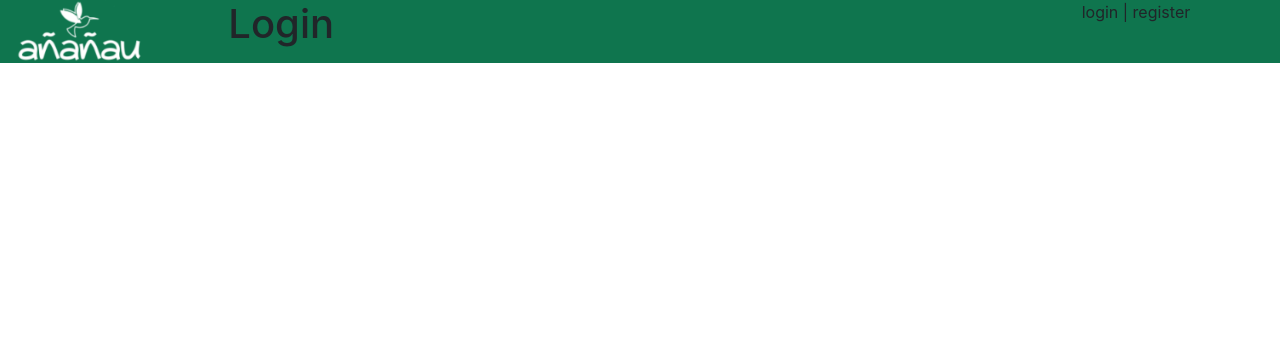
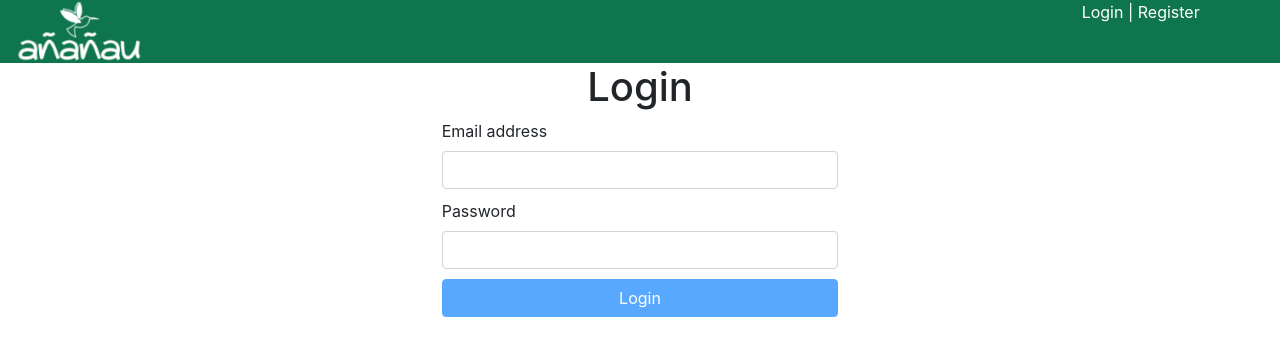
Before and after one commit to lucasverm/ananau-bibliotheek-angular, an Angular app: page / in a window 1280 px wide. Shown: the top 356 px of the page. Built offline with nearby package versions, Linux system fonts and the light colour scheme.

Commit message:
Login pagina werkende met error handeling

```diff
--- a/package.json
+++ b/package.json
@@ -21,6 +21,7 @@
     "@angular/router": "~8.2.9",
     "bootstrap": "^4.4.1",
     "jquery": "^3.4.1",
+    "jshint": "^2.11.0",
     "rxjs": "~6.4.0",
     "tslib": "^1.10.0",
     "zone.js": "~0.9.1"
--- a/src/app/app.module.ts
+++ b/src/app/app.module.ts
@@ -5,6 +5,7 @@ import { AppRoutingModule } from './app-routing.module';
 import { AppComponent } from './app.component';
 import { LoginComponent } from './login/login.component';
 import { TopbarComponent } from './topbar/topbar.component';
+import { ReactiveFormsModule } from '@angular/forms';
 
 @NgModule({
   declarations: [
@@ -14,7 +15,8 @@ import { TopbarComponent } from './topbar/topbar.component';
   ],
   imports: [
     BrowserModule,
-    AppRoutingModule
+    AppRoutingModule,
+    ReactiveFormsModule
   ],
   providers: [],
   bootstrap: [AppComponent]
--- a/src/app/login/login.component.html
+++ b/src/app/login/login.component.html
@@ -1 +1,34 @@
 <app-topbar></app-topbar>
+<div class="row">
+  <div class="offset-4 col-4">
+    <h1 class="text-center">Login</h1>
+    <!---------------------------------------------------------
+    ***********************************************************
+    ********************** ERRORS *****************************
+    ***********************************************************
+    ---------------------------------------------------------->
+    <div class="alert alert-danger" role="alert" [hidden]="!((loginFormulier.get('email')['errors'] && loginFormulier.get('email').touched ) ||
+    (loginFormulier.get('password')['errors'] && loginFormulier.get('password').touched))
+    ">
+      <p class="marginBottom0" *ngIf="loginFormulier.get('email')['errors'] && loginFormulier.get('email').touched">
+        {{ getErrorMessage(loginFormulier.get('email')['errors'], 'Emailadres') }}
+      </p>
+      <p class="marginBottom0" *ngIf="loginFormulier.get('password')['errors'] && loginFormulier.get('password').touched ">
+        {{ getErrorMessage(loginFormulier.get('password')['errors'], 'Passwoord') }}
+      </p>
+    </div>
+    <!---------------------------------------------------------
+    ***********************************************************
+    ********************* FORMULIER ***************************
+    ***********************************************************
+    ---------------------------------------------------------->
+    <form [formGroup]="loginFormulier" (ngSubmit)='logGebruikerIn()'>
+      <label for="email">Email address</label>
+      <input type="email" class="form-control" id="email" formControlName="email">
+      <label for="password" class="marginTop10">Password</label>
+      <input type="password" class="form-control" id="password" formControlName="password">
+      <button type="submit" class="btn btn-primary col-12 marginTop10" [disabled]='!loginFormulier.valid'>Login</button>
+    </form>
+
+  </div>
+</div>
--- a/src/app/login/login.component.scss
+++ b/src/app/login/login.component.scss
@@ -1,3 +1,7 @@
-div {
-    border:1px solid red;
+.marginBottom0{
+    margin-bottom: 0;
 }
+
+.marginTop10{
+    margin-top: 10px;
+}
--- a/src/app/login/login.component.ts
+++ b/src/app/login/login.component.ts
@@ -1,4 +1,5 @@
 import { Component, OnInit } from '@angular/core';
+import { FormGroup, FormControl, Validators, FormBuilder, FormArray, ValidationErrors } from '@angular/forms';
 
 @Component({
   selector: 'app-login',
@@ -7,9 +8,34 @@ import { Component, OnInit } from '@angular/core';
 })
 export class LoginComponent implements OnInit {
 
-  constructor() { }
+  public loginFormulier: FormGroup;
+
+  constructor(private fb: FormBuilder) {}
 
   ngOnInit() {
+    this.loginFormulier = this.fb.group({
+      email: ['', [Validators.required, Validators.email]],
+      password: ['', Validators.required]
+    })
   }
 
+  logGebruikerIn() {
+    alert(this.loginFormulier.value.email + '' + this.loginFormulier.value.password);
+  }
+
+  getErrorMessage(errors: any, veldNaam: string): string {
+    if (errors == null) {
+      return;
+
+    } else if (errors.required) {
+      return veldNaam + ' is verplicht';
+
+    } else if (errors.minlength) {
+      return `needs at least ${errors.minlength.requiredLength}
+      characters (got ${errors.minlength.actualLength})`;
+
+    } else if (errors.email) {
+      return `Dit is een ongeldig emailadres!`;
+    }
+  }
 }
--- a/src/app/topbar/topbar.component.html
+++ b/src/app/topbar/topbar.component.html
@@ -2,10 +2,8 @@
     <div class="col-2">
         <img src="../../assets/images/ananau-logo.png" alt="" />
     </div>
-    <div class="col-8">
-      <h1>Login</h1>
-    </div>
-    <div class="col-2">
-        login | register
+    <div class="offset-8"></div>
+    <div class="col-2 ">
+        Login | Register
     </div>
 </div>
--- a/src/app/topbar/topbar.component.scss
+++ b/src/app/topbar/topbar.component.scss
@@ -1,3 +1,4 @@
 .topbar{
     background-color: #0f754e;
+    color:white;
 }
```
Also changed, not shown: 1 other file (tests, documents, lock files or other folders).
